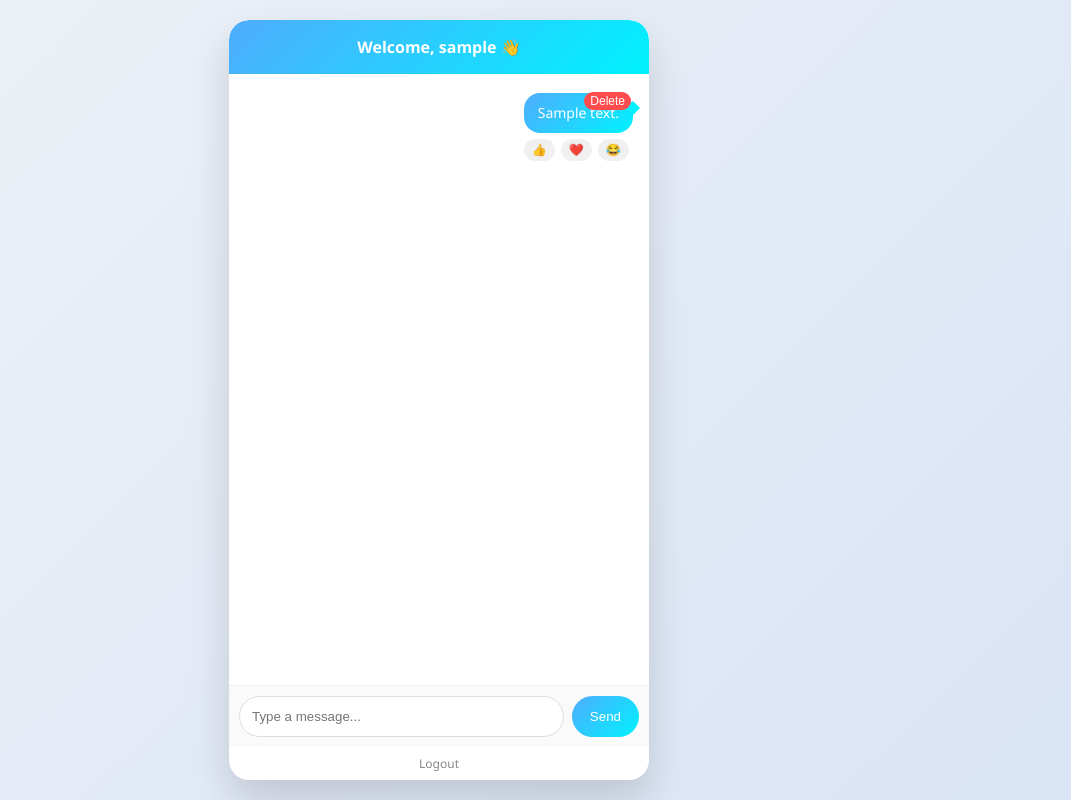
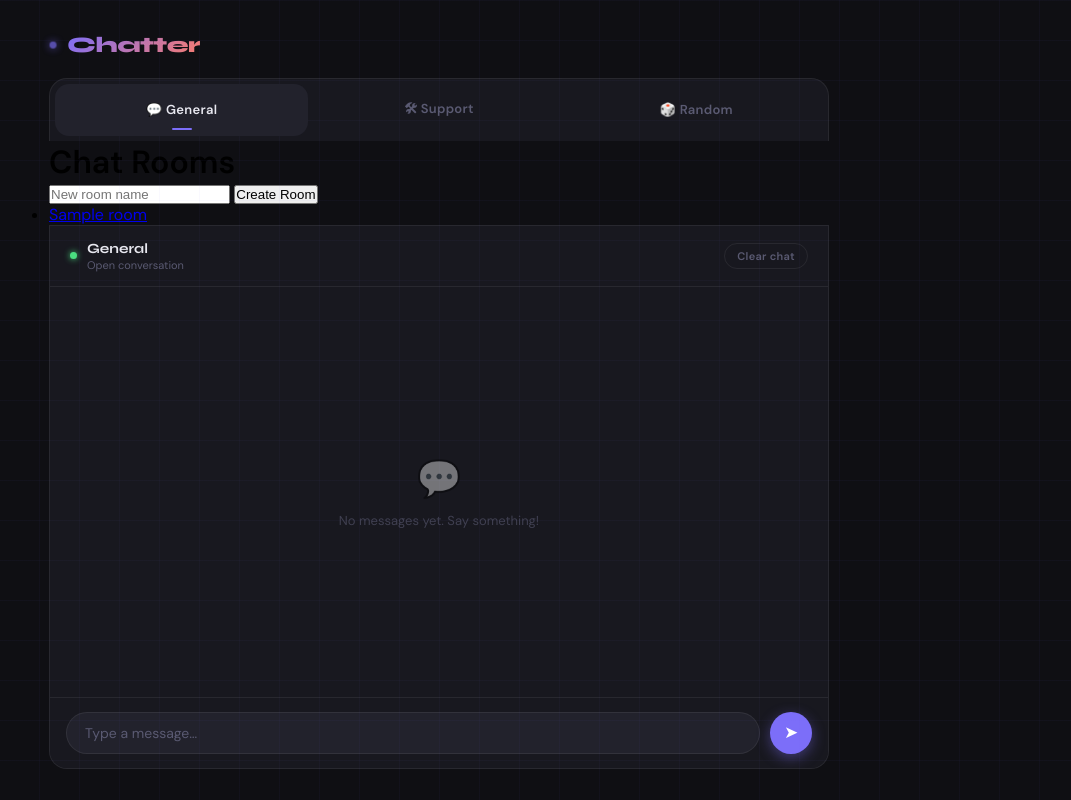
Before and after one commit to clarincehierro001-hue/justforyou, a Flask app: template templates/feed.html in a window 1280 px wide. Shown: the whole page, without its empty margins (201-1272 px from the left). Run offline with Flask 3, Linux system fonts and the light colour scheme; the template is opened without the code that fills it: values that come from a table or form of the project are taken from there, others are empty; tables that the repository leaves empty hold one stand-in row (values such as "Sample post").

Commit message:
feed.html

```diff
--- a/templates/feed.html
+++ b/templates/feed.html
@@ -3,273 +3,477 @@
 <head>
 <meta charset="UTF-8">
 <meta name="viewport" content="width=device-width, initial-scale=1.0">
-<title>Feed</title>
+<title>Chatter</title>
+<link href="https://fonts.googleapis.com/css2?family=DM+Sans:wght@300;400;500;600&family=Syne:wght@700;800&display=swap" rel="stylesheet">
+<style>
+:root {
+  --bg: #0f0f13;
+  --surface: #18181f;
+  --surface2: #22222c;
+  --border: rgba(255,255,255,0.07);
+  --accent: #7c6ef9;
+  --accent2: #f97c6e;
+  --text: #e8e8f0;
+  --muted: #5a5a72;
+  --tab-h: 52px;
+  --radius: 18px;
+}
 
-<style>
 * { box-sizing: border-box; margin: 0; padding: 0; }
 
 body {
-    font-family: 'Segoe UI', system-ui, sans-serif;
-    background: linear-gradient(135deg, #eef2f7, #d9e4f5);
-    height: 100vh;
+  font-family: 'DM Sans', sans-serif;
+  background: var(--bg);
+  min-height: 100vh;
   display: flex;
+  align-items: center;
   justify-content: center;
-    align-items: center;
+  padding: 20px;
 }
 
-/* CONTAINER */
-.chat-container {
-    width: 420px;
-    height: 95vh;
-    background: #fff;
-    border-radius: 20px;
+/* subtle grid background */
+body::before {
+  content: '';
+  position: fixed;
+  inset: 0;
+  background-image:
+    linear-gradient(rgba(124,110,249,0.04) 1px, transparent 1px),
+    linear-gradient(90deg, rgba(124,110,249,0.04) 1px, transparent 1px);
+  background-size: 40px 40px;
+  pointer-events: none;
+}
+
+.app {
+  width: 100%;
+  max-width: 780px;
   display: flex;
   flex-direction: column;
-    overflow: hidden;
-    box-shadow: 0 20px 40px rgba(0,0,0,0.15);
+  gap: 0;
 }
 
-/* HEADER */
-.chat-header {
-    padding: 16px;
-    text-align: center;
-    font-weight: 600;
-    color: white;
-    background: linear-gradient(135deg, #4facfe, #00f2fe);
-    backdrop-filter: blur(10px);
-    position: sticky;
-    top: 0;
-    z-index: 10;
+/* BRAND */
+.brand {
+  font-family: 'Syne', sans-serif;
+  font-weight: 800;
+  font-size: 22px;
+  color: var(--text);
+  letter-spacing: -0.5px;
+  margin-bottom: 20px;
+  display: flex;
+  align-items: center;
+  gap: 10px;
+}
+.brand span {
+  background: linear-gradient(135deg, var(--accent), var(--accent2));
+  -webkit-background-clip: text;
+  -webkit-text-fill-color: transparent;
+}
+.brand-dot {
+  width: 8px; height: 8px;
+  border-radius: 50%;
+  background: var(--accent);
+  box-shadow: 0 0 10px var(--accent);
+  animation: pulse 2s ease-in-out infinite;
+}
+@keyframes pulse {
+  0%, 100% { opacity: 1; transform: scale(1); }
+  50% { opacity: 0.5; transform: scale(0.8); }
 }
 
-/* CHAT BOX */
-.chat-box {
+/* TABS */
+.tabs {
+  display: flex;
+  gap: 4px;
+  background: var(--surface);
+  padding: 5px;
+  border-radius: var(--radius) var(--radius) 0 0;
+  border: 1px solid var(--border);
+  border-bottom: none;
+}
+
+.tab {
+  flex: 1;
+  height: var(--tab-h);
+  border: none;
+  border-radius: calc(var(--radius) - 4px);
+  background: transparent;
+  color: var(--muted);
+  font-family: 'DM Sans', sans-serif;
+  font-size: 13px;
+  font-weight: 600;
+  letter-spacing: 0.3px;
+  cursor: pointer;
+  transition: all 0.2s ease;
+  display: flex;
+  align-items: center;
+  justify-content: center;
+  gap: 7px;
+  position: relative;
+}
+.tab:hover { color: var(--text); background: var(--surface2); }
+.tab.active {
+  background: var(--surface2);
+  color: var(--text);
+}
+.tab.active::after {
+  content: '';
+  position: absolute;
+  bottom: 6px;
+  left: 50%;
+  transform: translateX(-50%);
+  width: 20px; height: 2px;
+  border-radius: 2px;
+  background: var(--accent);
+}
+.tab-badge {
+  background: var(--accent);
+  color: #fff;
+  font-size: 10px;
+  font-weight: 700;
+  border-radius: 10px;
+  padding: 1px 6px;
+  display: none;
+}
+.tab-badge.show { display: inline; }
+
+/* CHAT PANEL */
+.panel {
+  display: none;
+  flex-direction: column;
+  background: var(--surface);
+  border: 1px solid var(--border);
+  border-radius: 0 0 var(--radius) var(--radius);
+  height: 68vh;
+  overflow: hidden;
+}
+.panel.active { display: flex; }
+
+/* PANEL HEADER */
+.panel-header {
+  padding: 14px 20px;
+  border-bottom: 1px solid var(--border);
+  display: flex;
+  align-items: center;
+  justify-content: space-between;
+}
+.panel-meta { display: flex; align-items: center; gap: 10px; }
+.online-dot {
+  width: 7px; height: 7px;
+  border-radius: 50%;
+  background: #4ade80;
+  box-shadow: 0 0 6px #4ade80;
+}
+.panel-name {
+  font-family: 'Syne', sans-serif;
+  font-size: 14px;
+  font-weight: 700;
+  color: var(--text);
+}
+.panel-sub {
+  font-size: 11px;
+  color: var(--muted);
+  margin-top: 1px;
+}
+.clear-btn {
+  background: transparent;
+  border: 1px solid var(--border);
+  color: var(--muted);
+  font-size: 11px;
+  font-weight: 600;
+  font-family: 'DM Sans', sans-serif;
+  padding: 5px 12px;
+  border-radius: 20px;
+  cursor: pointer;
+  transition: all 0.2s;
+  letter-spacing: 0.3px;
+}
+.clear-btn:hover { border-color: var(--accent2); color: var(--accent2); }
+
+/* MESSAGES */
+.messages {
   flex: 1;
   overflow-y: auto;
-    padding: 16px;
+  padding: 20px;
   display: flex;
   flex-direction: column;
-    gap: 12px;
-    scroll-behavior: smooth;
+  gap: 14px;
+  scrollbar-width: thin;
+  scrollbar-color: var(--surface2) transparent;
+}
+.messages::-webkit-scrollbar { width: 4px; }
+.messages::-webkit-scrollbar-thumb { background: var(--surface2); border-radius: 4px; }
+
+.empty-state {
+  flex: 1;
+  display: flex;
+  flex-direction: column;
+  align-items: center;
+  justify-content: center;
+  gap: 10px;
+  color: var(--muted);
+}
+.empty-icon { font-size: 36px; opacity: 0.4; }
+.empty-text { font-size: 13px; opacity: 0.6; }
+
+/* MESSAGE ROWS */
+.row {
+  display: flex;
+  gap: 10px;
+  animation: slideUp 0.2s ease;
+}
+@keyframes slideUp {
+  from { opacity: 0; transform: translateY(8px); }
+  to { opacity: 1; transform: translateY(0); }
+}
+.row.mine { flex-direction: row-reverse; }
+
+.avatar {
+  width: 32px; height: 32px;
+  border-radius: 50%;
+  flex-shrink: 0;
+  font-size: 15px;
+  display: flex; align-items: center; justify-content: center;
+  background: var(--surface2);
+  align-self: flex-end;
 }
 
-/* MESSAGE ROW */
-.post {
-    display: flex;
-    gap: 10px;
-    position: relative;
-    animation: fadeIn 0.25s ease;
-}
+.bubble-wrap { display: flex; flex-direction: column; gap: 3px; max-width: 68%; }
+.row.mine .bubble-wrap { align-items: flex-end; }
 
-/* ALIGNMENT */
-.other-message { justify-content: flex-start; }
-.my-message { justify-content: flex-end; }
-.my-message .avatar { display: none; }
-
-/* AVATAR */
-.avatar {
-    width: 36px;
-    height: 36px;
-    border-radius: 50%;
-    background: linear-gradient(135deg, #ccc, #eee);
-}
-
-/* MESSAGE WRAPPER */
-.message-wrapper { max-width: 75%; position: relative; }
-
-/* USERNAME */
-.username { font-size: 11px; color: #777; margin-bottom: 3px; }
-
-/* MESSAGE BUBBLE */
-.message-content {
+.bubble {
   padding: 10px 14px;
   border-radius: 16px;
   font-size: 14px;
-    line-height: 1.4;
-    position: relative;
-    background: #f1f3f6;
+  line-height: 1.5;
+  color: var(--text);
+  background: var(--surface2);
+  border: 1px solid var(--border);
+  word-break: break-word;
+}
+.row.mine .bubble {
+  background: var(--accent);
+  border-color: transparent;
+  color: #fff;
 }
 
-/* OTHER TAIL */
-.other-message .message-content::after {
-    content: '';
-    position: absolute;
-    left: -5px;
-    top: 10px;
-    width: 10px;
-    height: 10px;
-    background: #f1f3f6;
-    transform: rotate(45deg);
+.time {
+  font-size: 10px;
+  color: var(--muted);
+  padding: 0 4px;
 }
 
-/* MY MESSAGE */
-.my-message .message-content {
-    background: linear-gradient(135deg, #4facfe, #00f2fe);
-    color: white;
+/* INPUT AREA */
+.input-area {
+  padding: 14px 16px;
+  border-top: 1px solid var(--border);
+  display: flex;
+  gap: 10px;
+  align-items: center;
+  background: var(--surface);
 }
 
-/* MY TAIL */
-.my-message .message-content::after {
-    content: '';
-    position: absolute;
-    right: -5px;
-    top: 10px;
-    width: 10px;
-    height: 10px;
-    background: #00f2fe;
-    transform: rotate(45deg);
+.msg-input {
+  flex: 1;
+  background: var(--surface2);
+  border: 1px solid var(--border);
+  border-radius: 24px;
+  padding: 11px 18px;
+  color: var(--text);
+  font-family: 'DM Sans', sans-serif;
+  font-size: 14px;
+  outline: none;
+  transition: border-color 0.2s;
 }
+.msg-input::placeholder { color: var(--muted); }
+.msg-input:focus { border-color: var(--accent); }
 
-/* TIMESTAMP */
-.timestamp {
-    font-size: 10px;
-    color: #999;
-    margin-top: 4px;
+.send-btn {
+  width: 42px; height: 42px;
+  border-radius: 50%;
+  border: none;
+  background: var(--accent);
+  color: #fff;
+  font-size: 17px;
+  cursor: pointer;
+  display: flex; align-items: center; justify-content: center;
+  flex-shrink: 0;
+  transition: all 0.2s;
+  box-shadow: 0 4px 14px rgba(124,110,249,0.4);
 }
-
-/* REACTIONS */
-.reactions { display: flex; gap: 6px; margin-top: 6px; }
-.reaction-btn {
-    font-size: 12px;
-    border: none;
-    border-radius: 12px;
-    padding: 4px 8px;
-    cursor: pointer;
-    background: #f0f0f0;
-    transition: all 0.2s ease;
-}
-.reaction-btn:hover { background: #e0e0e0; transform: scale(1.08); }
-
-/* DELETE BUTTON */
-.delete-btn {
-    position: absolute;
-    top: 2px;
-    right: 2px;
-    font-size: 12px;
-    cursor: pointer;
-    background: #ff4d4f;
-    color: white;
-    border: none;
-    border-radius: 12px;
-    padding: 2px 6px;
-}
-.delete-btn:hover { background: #ff7875; }
-
-.my-message:hover .delete-btn { display: block; }
-
-/* INPUT AREA */
-.chat-input {
-    display: flex;
-    padding: 10px;
-    border-top: 1px solid #eee;
-    background: #fafafa;
-    gap: 8px;
-}
-.chat-input input {
-    flex: 1;
-    padding: 12px;
-    border-radius: 25px;
-    border: 1px solid #ddd;
-    outline: none;
-    transition: 0.2s;
-}
-.chat-input input:focus {
-    border-color: #4facfe;
-    box-shadow: 0 0 6px rgba(79,172,254,0.3);
-}
-.chat-input button {
-    padding: 0 18px;
-    border: none;
-    border-radius: 25px;
-    background: linear-gradient(135deg, #4facfe, #00f2fe);
-    color: white;
-    cursor: pointer;
-    transition: 0.2s;
-}
-.chat-input button:hover { transform: scale(1.05); }
-
-/* FOOTER */
-.logout { text-align: center; font-size: 12px; padding: 8px; }
-.logout a { color: #888; text-decoration: none; }
-.logout a:hover { color: #333; }
-
-/* ANIMATION */
-@keyframes fadeIn { from { opacity: 0; transform: translateY(6px); } to { opacity: 1; transform: translateY(0); } }
-@keyframes fadeOut { from { opacity: 1; } to { opacity: 0; height: 0; margin:0; padding:0; } }
+.send-btn:hover { transform: scale(1.08); background: #6a5ce8; }
+.send-btn:active { transform: scale(0.95); }
 
 /* MOBILE */
-@media (max-width: 480px) { .chat-container { width: 100%; height: 100vh; border-radius: 0; } }
+@media (max-width: 600px) {
+  .panel { height: 62vh; }
+  .bubble-wrap { max-width: 80%; }
+  .brand { font-size: 18px; }
+}
 </style>
 </head>
+<body>
 
-<body>
-<div class="chat-container">
-
-    <div class="chat-header">
-        Welcome, {{ user.username }} 👋
+<div class="app">
+  <div class="brand">
+    <div class="brand-dot"></div>
+    <span>Chatter</span>
   </div>
 
-    <div class="chat-box" id="chatBox">
-        {% for post in posts %}
-<div class="post my-message" data-id="{{ post.id }}">
-    <div class="avatar"></div>
-    <div class="message-wrapper">
-        <div class="username">{{ post.user.username }}</div>
-        <div class="message-content">{{ post.content }}</div>
-        <div class="reactions">
-            <button class="reaction-btn">👍 {{ post.reactions['like'] }}</button>
-            <button class="reaction-btn">❤️ {{ post.reactions['love'] }}</button>
-            <button class="reaction-btn">😂 {{ post.reactions['laugh'] }}</button>
+  <!-- TABS -->
+  <div class="tabs" role="tablist">
+    <button class="tab active" onclick="switchTab(0)" role="tab">
+      💬 General <span class="tab-badge" id="badge0"></span>
+    </button>
+    <button class="tab" onclick="switchTab(1)" role="tab">
+      🛠 Support <span class="tab-badge" id="badge1"></span>
+    </button>
+    <button class="tab" onclick="switchTab(2)" role="tab">
+      🎲 Random <span class="tab-badge" id="badge2"></span>
+    </button>
   </div>
-        {% if post.timestamp %}
-        <div class="timestamp">{{ post.timestamp.strftime('%H:%M') }}</div>
-        {% endif %}
-        <!-- DELETE BUTTON VISIBLE ALWAYS -->
-        <button class="delete-btn" onclick="deleteMessage({{ post.id }}, this)">Delete</button>
+
+  <h1>Chat Rooms</h1>
+<form method="POST">
+    <input name="name" placeholder="New room name" required>
+    <button type="submit">Create Room</button>
+</form>
+
+<ul>
+{% for room in rooms %}
+    <li><a href="{{ url_for('room_feed', room_id=room.id) }}">{{ room.name }}</a></li>
+{% endfor %}
+</ul>
+
+  <!-- PANELS -->
+  <div class="panel active" id="panel0">
+    <div class="panel-header">
+      <div class="panel-meta">
+        <div class="online-dot"></div>
+        <div>
+          <div class="panel-name">General</div>
+          <div class="panel-sub">Open conversation</div>
         </div>
       </div>
-        {% endfor %}
+      <button class="clear-btn" onclick="clearChat(0)">Clear chat</button>
+    </div>
+    <div class="messages" id="msgs0">
+      <div class="empty-state">
+        <div class="empty-icon">💬</div>
+        <div class="empty-text">No messages yet. Say something!</div>
+      </div>
+    </div>
+    <div class="input-area">
+      <input class="msg-input" id="input0" type="text" placeholder="Type a message…" autocomplete="off">
+      <button class="send-btn" onclick="send(0)">➤</button>
+    </div>
   </div>
 
-    <form method="POST" class="chat-input">
-        <input type="text" name="content" placeholder="Type a message..." required>
-        <button type="submit">Send</button>
-    </form>
+  <div class="panel" id="panel1">
+    <div class="panel-header">
+      <div class="panel-meta">
+        <div class="online-dot"></div>
+        <div>
+          <div class="panel-name">Support</div>
+          <div class="panel-sub">Get help here</div>
+        </div>
+      </div>
+      <button class="clear-btn" onclick="clearChat(1)">Clear chat</button>
+    </div>
+    <div class="messages" id="msgs1">
+      <div class="empty-state">
+        <div class="empty-icon">🛠</div>
+        <div class="empty-text">No messages yet. Say something!</div>
+      </div>
+    </div>
+    <div class="input-area">
+      <input class="msg-input" id="input1" type="text" placeholder="Type a message…" autocomplete="off">
+      <button class="send-btn" onclick="send(1)">➤</button>
+    </div>
+  </div>
 
-    <div class="logout">
-        <a href="{{ url_for('logout') }}">Logout</a>
+  <div class="panel" id="panel2">
+    <div class="panel-header">
+      <div class="panel-meta">
+        <div class="online-dot"></div>
+        <div>
+          <div class="panel-name">Random</div>
+          <div class="panel-sub">Anything goes</div>
+        </div>
+      </div>
+      <button class="clear-btn" onclick="clearChat(2)">Clear chat</button>
+    </div>
+    <div class="messages" id="msgs2">
+      <div class="empty-state">
+        <div class="empty-icon">🎲</div>
+        <div class="empty-text">No messages yet. Say something!</div>
+      </div>
+    </div>
+    <div class="input-area">
+      <input class="msg-input" id="input2" type="text" placeholder="Type a message…" autocomplete="off">
+      <button class="send-btn" onclick="send(2)">➤</button>
+    </div>
   </div>
 </div>
 
 <script>
-const chatBox = document.getElementById('chatBox');
+let current = 0;
 
-function scrollToBottom() {
-    chatBox.scrollTop = chatBox.scrollHeight;
+function switchTab(i) {
+  document.querySelectorAll('.tab').forEach((t, idx) => t.classList.toggle('active', idx === i));
+  document.querySelectorAll('.panel').forEach((p, idx) => p.classList.toggle('active', idx === i));
+  current = i;
+  // clear badge
+  document.getElementById('badge' + i).classList.remove('show');
 }
 
-// Scroll after load
-window.addEventListener('load', () => { scrollToBottom(); });
-
-// Scroll after sending
-document.querySelector('.chat-input').addEventListener('submit', () => {
-    setTimeout(scrollToBottom, 100);
-});
-
-// Delete a message
-function deleteMessage(postId, btn) {
-    const post = btn.closest('.post');
-    post.style.transition = 'all 0.3s ease';
-    post.style.opacity = '0';
-    post.style.height = '0px';
-    post.style.margin = '0';
-    post.style.padding = '0';
-
-    // Optional: call backend API to delete
-    // fetch(`/delete/${postId}`, { method: 'DELETE' });
-
-    setTimeout(() => post.remove(), 300);
+function now() {
+  return new Date().toLocaleTimeString([], { hour: '2-digit', minute: '2-digit' });
 }
 
+function send(i) {
+  const input = document.getElementById('input' + i);
+  const text = input.value.trim();
+  if (!text) return;
+
+  const box = document.getElementById('msgs' + i);
+  const empty = box.querySelector('.empty-state');
+  if (empty) empty.remove();
+
+  const row = document.createElement('div');
+  row.className = 'row mine';
+  row.innerHTML = `
+    <div class="bubble-wrap">
+      <div class="bubble">${escHtml(text)}</div>
+      <div class="time">${now()}</div>
+    </div>
+    <div class="avatar">🙂</div>
+  `;
+  box.appendChild(row);
+  input.value = '';
+  box.scrollTop = box.scrollHeight;
+}
+
+function clearChat(i) {
+  const box = document.getElementById('msgs' + i);
+  const icons = ['💬', '🛠', '🎲'];
+  const labels = ['General', 'Support', 'Random'];
+  box.innerHTML = `
+    <div class="empty-state">
+      <div class="empty-icon">${icons[i]}</div>
+      <div class="empty-text">No messages yet. Say something!</div>
+    </div>`;
+}
+
+function escHtml(s) {
+  return s.replace(/&/g,'&amp;').replace(/</g,'&lt;').replace(/>/g,'&gt;').replace(/"/g,'&quot;');
+}
+
+// Enter key to send
+document.querySelectorAll('.msg-input').forEach((inp, i) => {
+  inp.addEventListener('keydown', e => {
+    if (e.key === 'Enter') { e.preventDefault(); send(i); }
+  });
+});
+</script>
 </body>
 </html>
```
Lines whose indentation alone changed are shown as unchanged.
